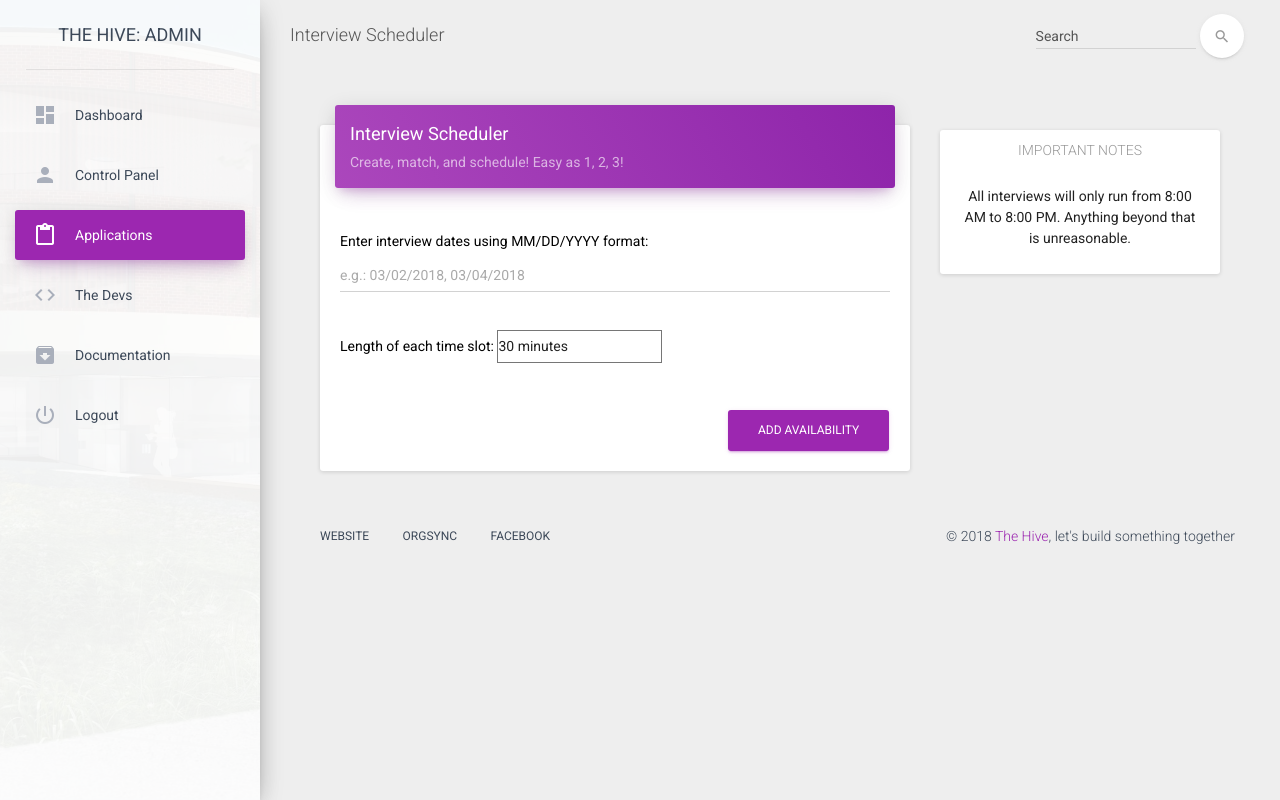
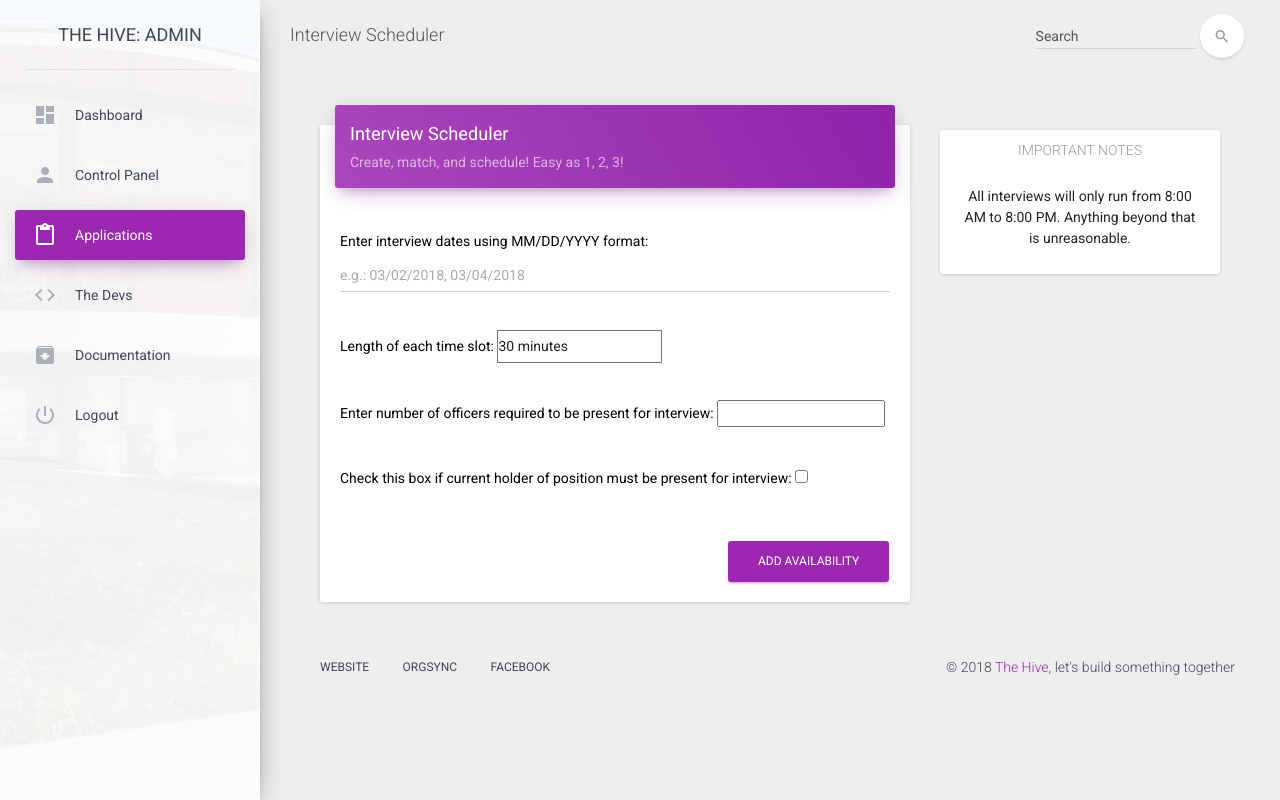
Before and after one commit to RandyDeng/InterviewScheduler, a Flask app: page /admin/interview_scheduler in a window 1280 px wide. Run offline with Flask 2, Linux system fonts and the light colour scheme; a user stored in the database is signed in; some libraries are stand-ins or nearby versions.

Commit message:
Added 2 additional form elements: number of officers to be present and if current position holder should be at interviews

```diff
--- a/app/admin/controllers.py
+++ b/app/admin/controllers.py
@@ -155,7 +155,9 @@ def interviewscheduler(step=1):
                 session[interview_scheduler.SESSION_METADATA] = json.dumps(
                     {
                         'dates': form.dates.data.replace(' ', ''),
-                        'length': form.length.data
+                        'length': form.length.data,
+                        'committee_size': form.committee_size.data,
+                        'match_position': form.match_position.data
                     }
                 )
                 return redirect(url_for('.interviewscheduler', step=2))
--- a/app/admin/forms.py
+++ b/app/admin/forms.py
@@ -2,8 +2,8 @@ from flask import flash
 
 from flask_wtf import FlaskForm
 
-from wtforms import (BooleanField, PasswordField, SelectField,
-                     StringField, SubmitField)
+from wtforms import (BooleanField, IntegerField, PasswordField,
+                     SelectField, StringField, SubmitField)
 
 from app.utils.environment import POSITIONS
 from app.login.admin_login_manager import verify_credentials
@@ -77,4 +77,9 @@ class InterviewSchedulerForm(FlaskForm):
     length = SelectField(
         'Length of each time slot:',
         choices=[('30', '30 minutes'), ('60', '60 minutes')])
+    committee_size = IntegerField(
+        'Enter number of officers required to be present for interview:')
+    match_position = BooleanField(
+        'Check this box if current holder of position '
+        'must be present for interview:')
     submit = SubmitField('Add Availability')
--- a/app/admin/templates/interview_scheduler.html
+++ b/app/admin/templates/interview_scheduler.html
@@ -34,6 +34,14 @@
                                         {{ form.length()}}
                                     </div>
                                     <div class="form-group label-floating">
+                                        {{ form.committee_size.label }}
+                                        {{ form.committee_size }}
+                                    </div>
+                                    <div class="form-group label-floating">
+                                        {{ form.match_position.label }}
+                                        {{ form.match_position }}
+                                    </div>
+                                    <div class="form-group label-floating">
                                         {{ form.submit(class='btn btn-primary pull-right') }}
                                     <div class="clearfix"></div>
                                     </div>
```
